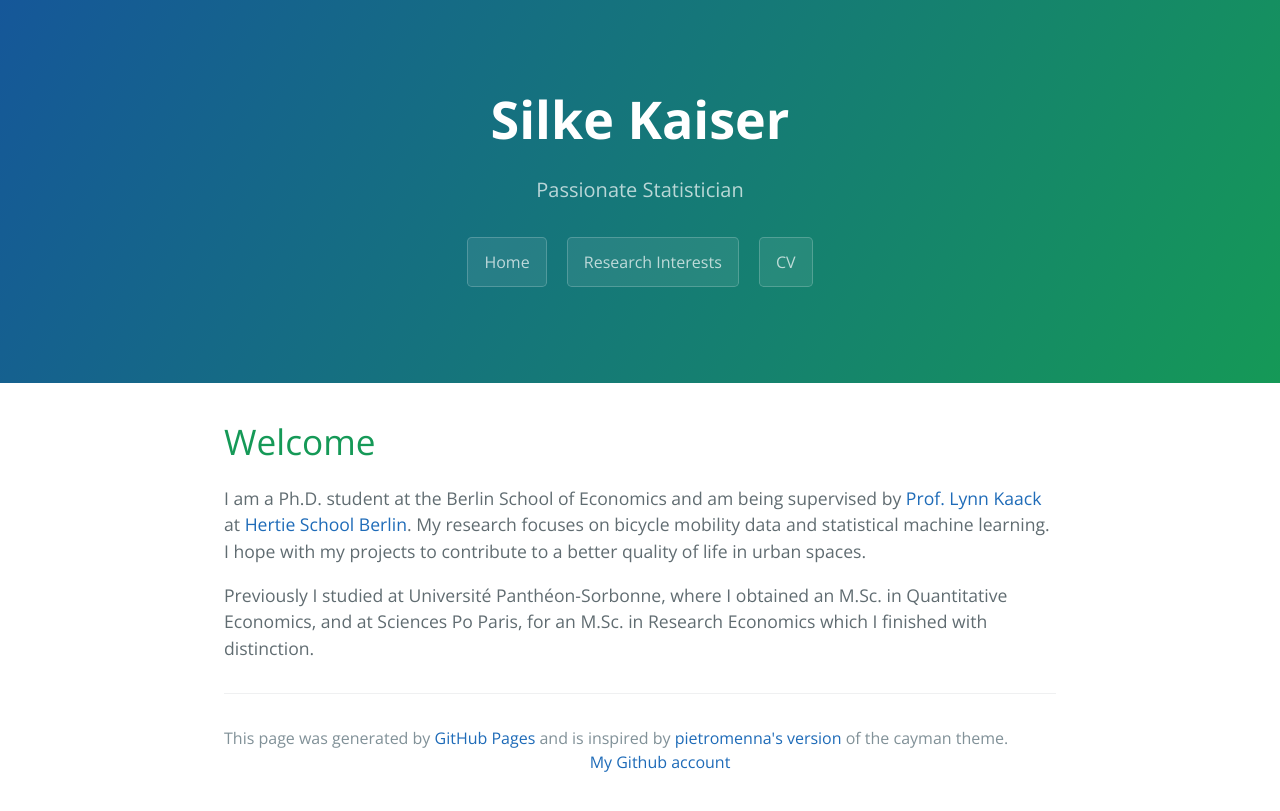
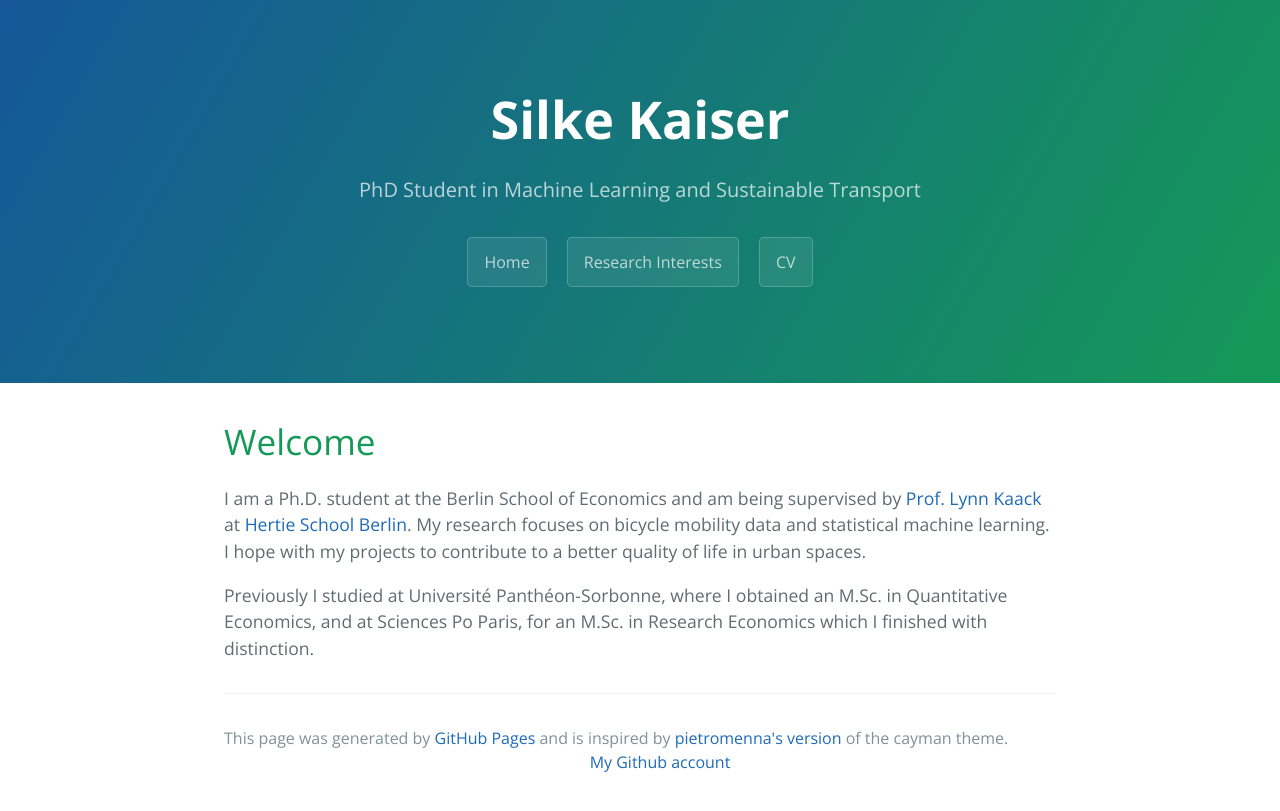
Before and after one commit to silkekaiser/silkekaiser.github.io, a Jekyll site: the page built from index.md, in a window 1280 px wide. Shown: the top 811 px of the page. Built offline with Jekyll 4.4.1, drawn with Linux system fonts in a browser that asks for light colours; our own code applies the rules of GitHub Pages for plain Markdown files.

Commit message:
Update _config.yml

```diff
--- a/_config.yml
+++ b/_config.yml
@@ -1,5 +1,5 @@
 title: 'Silke Kaiser'
-description: 'Passionate Statistician'
+description: 'PhD Student in Machine Learning and Sustainable Transport'
 
 name: 'Silke Kaiser'
 url: https://silkekaiser.github.io
```
